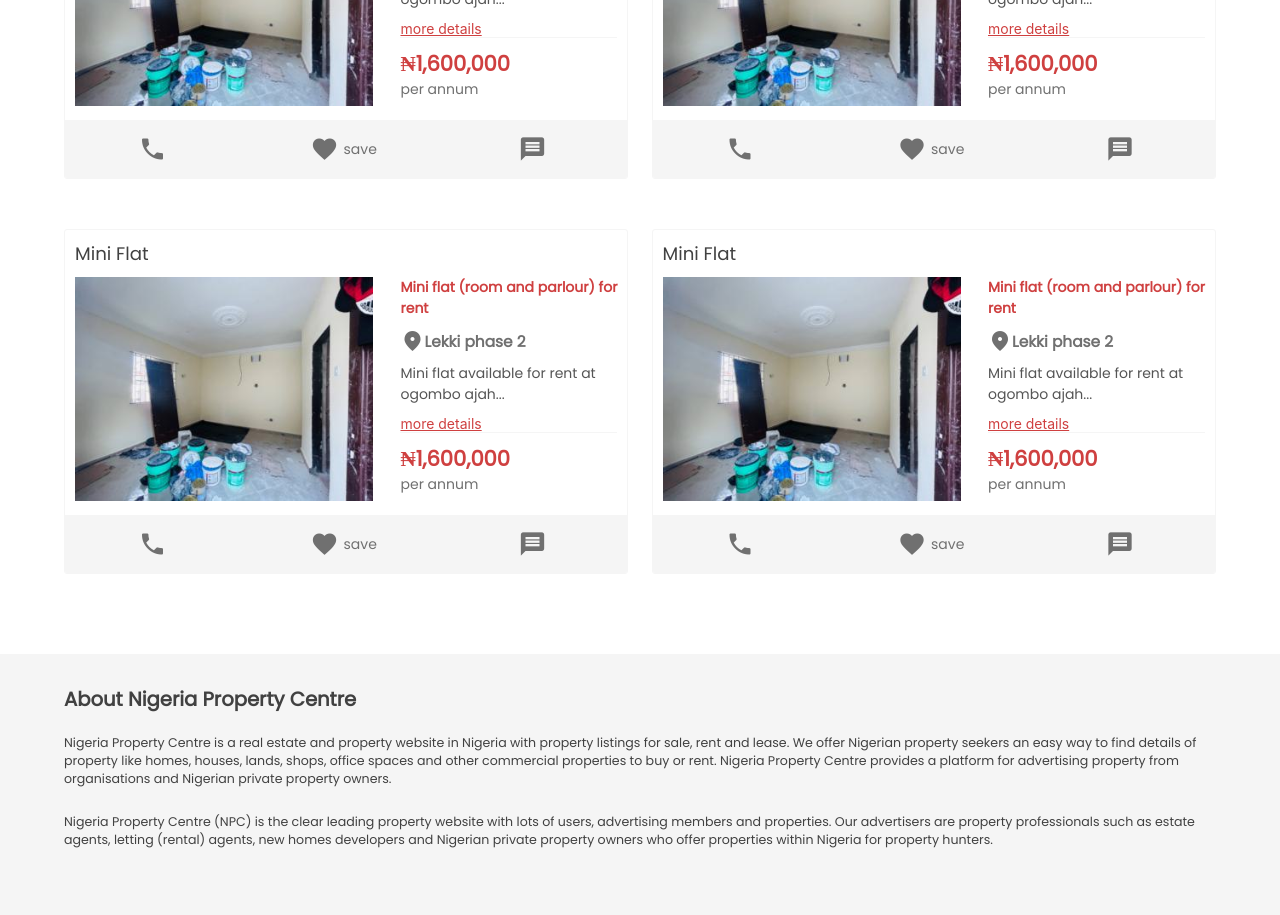
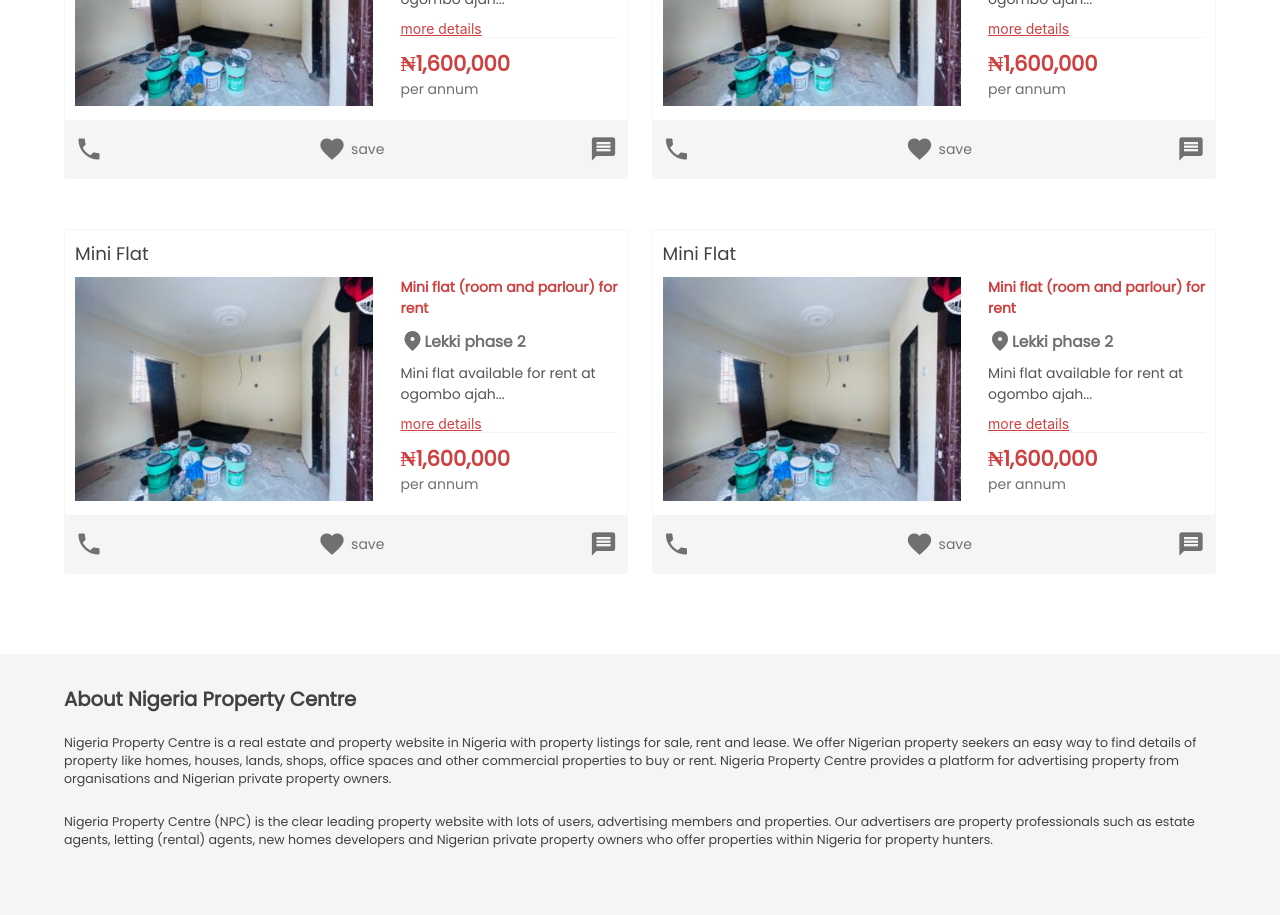
Before and after one commit to chemobrain-cpu/property, a React (Create React App) app: page / in a window 1280 px wide. Shown: the part 1540-2455 px from the top of the page. Built offline with nearby package versions, Linux system fonts and the light colour scheme.

Commit message:
'latest'

```diff
--- a/src/components/propertyCard.module.css
+++ b/src/components/propertyCard.module.css
@@ -97,14 +97,14 @@
     background-color: var(--color-fade);
     padding-top: 5px;
     padding-bottom: 5px;
-    display: grid;
-    grid-template-columns: 32% 32% 32%;
-    column-gap: 2%;
+    display: flex;
+    flex-direction: row;
+    justify-content: space-between;
 }
 
 .cardtail .tailcontent{
     display: flex;
-    justify-content: center;
+    justify-content: space-around;
     align-items: center;
 
 }
```
